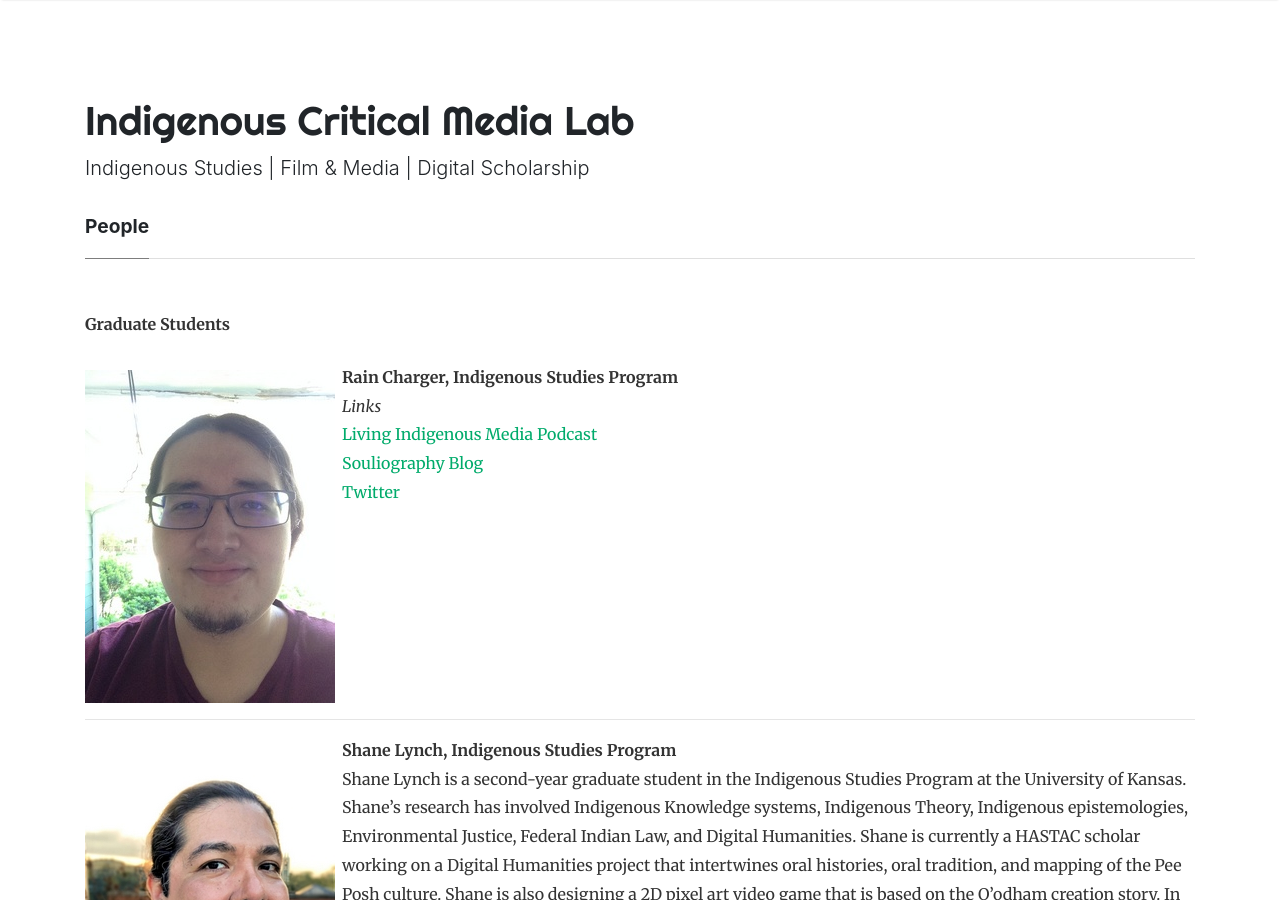
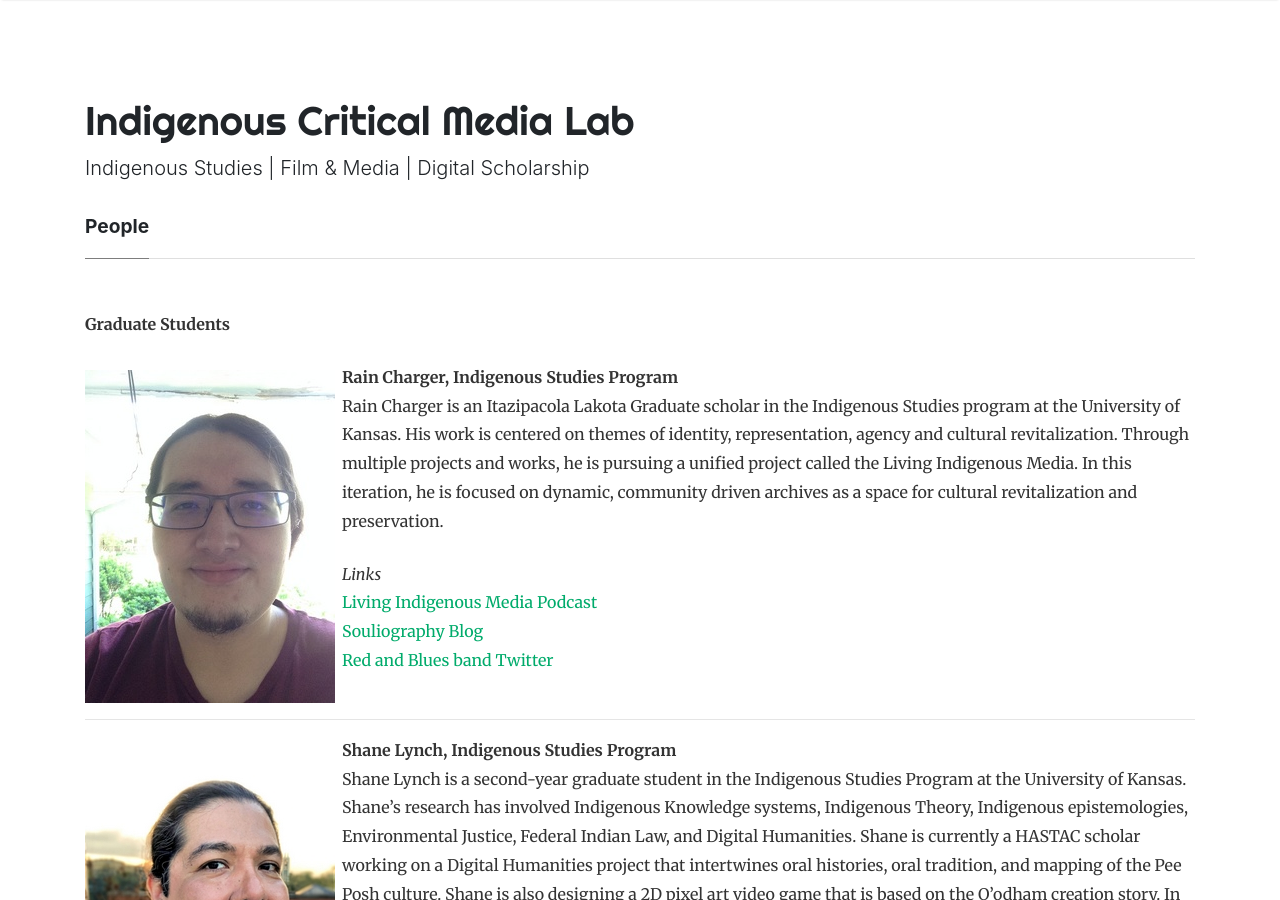
Before and after one commit to idrhku/icmlab, a Jekyll site: the page built from _pages/people.md, in a window 1280 px wide and 900 px high. Built offline with Jekyll 4.4.1, drawn with Linux system fonts in a browser that asks for light colours; nearby versions of some CDN libraries; comment, search, counter and statistics services are not loaded.

Commit message:
Update people.md

```diff
--- a/_pages/people.md
+++ b/_pages/people.md
@@ -8,9 +8,12 @@ published: true
 **Graduate Students**
 
 ![Rain Charger]({{site.baseurl}}/_pages/hs-rain-250.jpg){:style="float: left ;margin-right: 7px;margin-top: 7px;"} **Rain Charger, Indigenous Studies Program**
+Rain Charger is an Itazipacola Lakota Graduate scholar in the Indigenous Studies program at the University of Kansas. His work is centered on themes of identity, representation, agency and cultural revitalization. Through multiple projects and works, he is pursuing a unified project called the Living Indigenous Media. In this iteration, he is focused on dynamic, community driven archives as a space for cultural revitalization and preservation.
+
 *Links*
 [Living Indigenous Media Podcast](https://podcasts.apple.com/gb/podcast/living-indigenous-media/id1385308462)
 [Souliography Blog](https://pedagogyoftheuniverse.wordpress.com/)
+[Red and Blues band](https://theredandblues.com/)
 [Twitter](https://twitter.com/@RainCharger)
 
 <div style="clear:both"></div>
```
